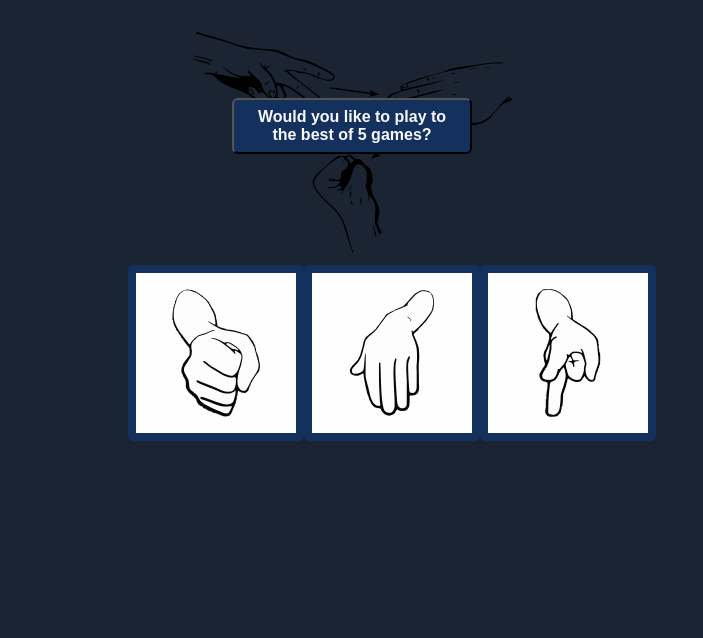
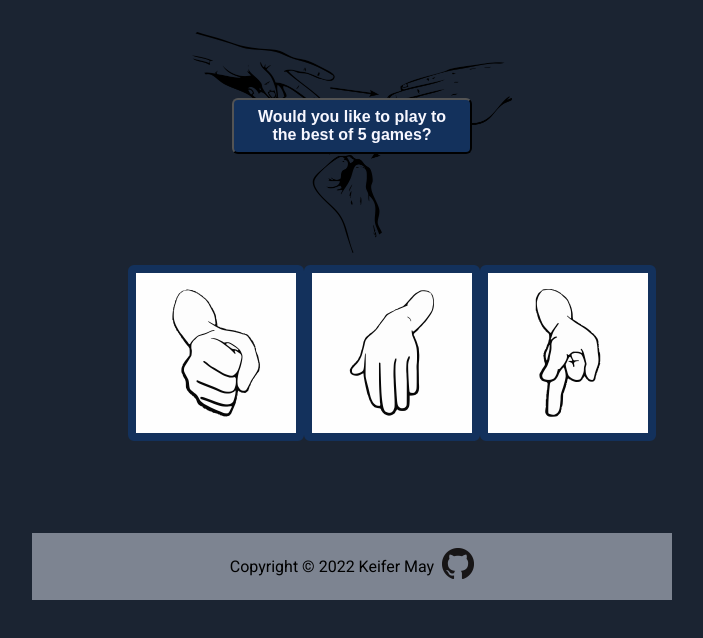
Before and after one commit to keifer-may/rock-paper-scissors, a plain HTML site: page index.html in a window 1280 px wide. Shown: the whole page, without its empty margins (288-991 px from the left). Drawn offline with Linux system fonts and the light colour scheme.

Commit message:
Add footer

```diff
--- a/index.html
+++ b/index.html
@@ -34,6 +34,17 @@
         <h3 class="computer-score"></h3>
         <h1 class="final-score"></h1>
       </div>
+      <div class="footer">
+        <p>
+          Copyright ©
+          <script>
+            document.write(new Date().getFullYear())
+          </script>
+          Keifer May
+        </p>
+        <a href="https://github.com/keifer-may/" target="_blank">
+          <img class="github" src="./images/github.png"></a>
+      </div>
     </div>
   </body>
 </html>
--- a/style.css
+++ b/style.css
@@ -79,3 +79,24 @@ button{
   margin: 0;
   align-self: center;
 }
+
+.footer{
+  background-color: #7d8491;
+  color: black;
+  display: grid;
+  grid-template-columns: auto auto;
+  grid-template-rows: 1;
+  justify-content: center;
+  align-content: space-evenly;
+  align-items: center;
+  gap: 0.5rem;
+  padding: 0.5rem;
+}
+
+.github{
+  transition: transform 0.3s ease-in-out;
+}
+
+.github:hover{
+  transform: rotate(360deg) scale(1.1);
+}
```
Also changed, not shown: images/github.png (added).
